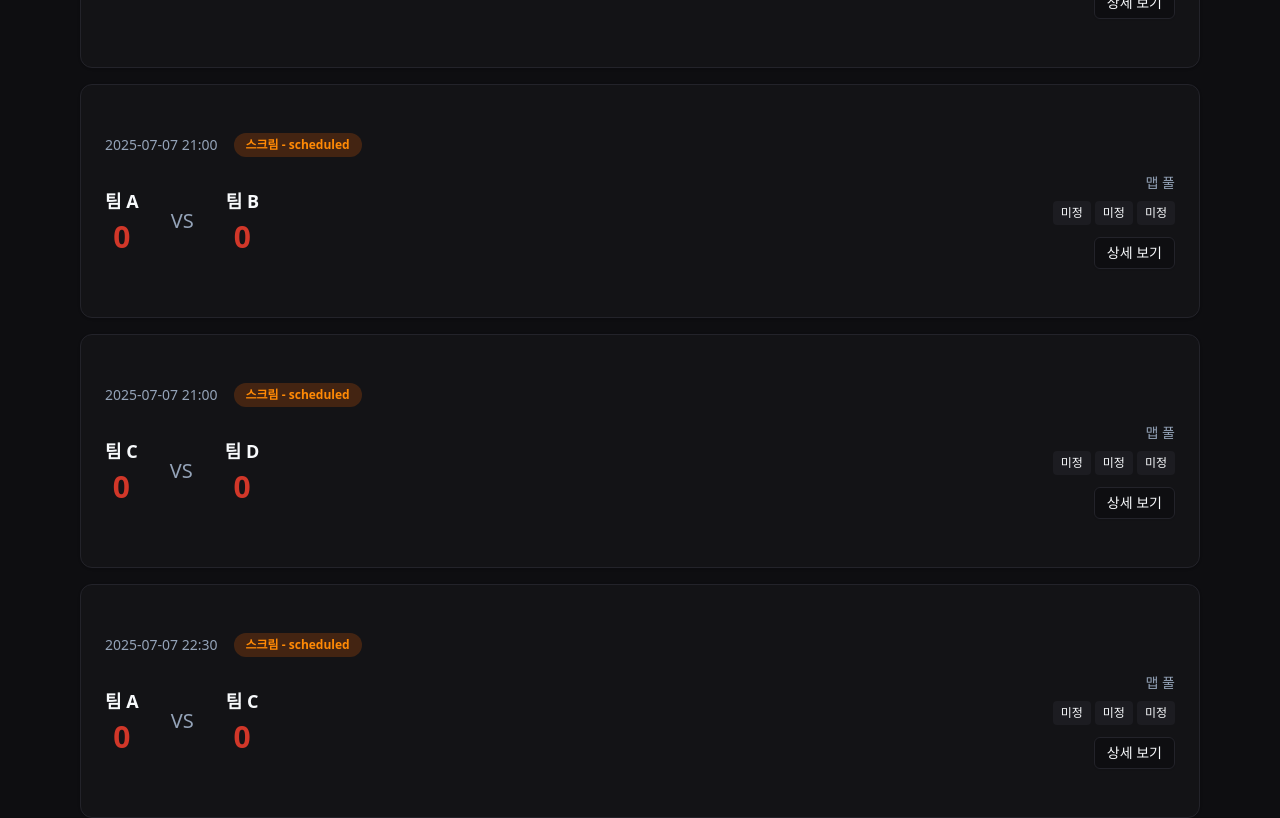
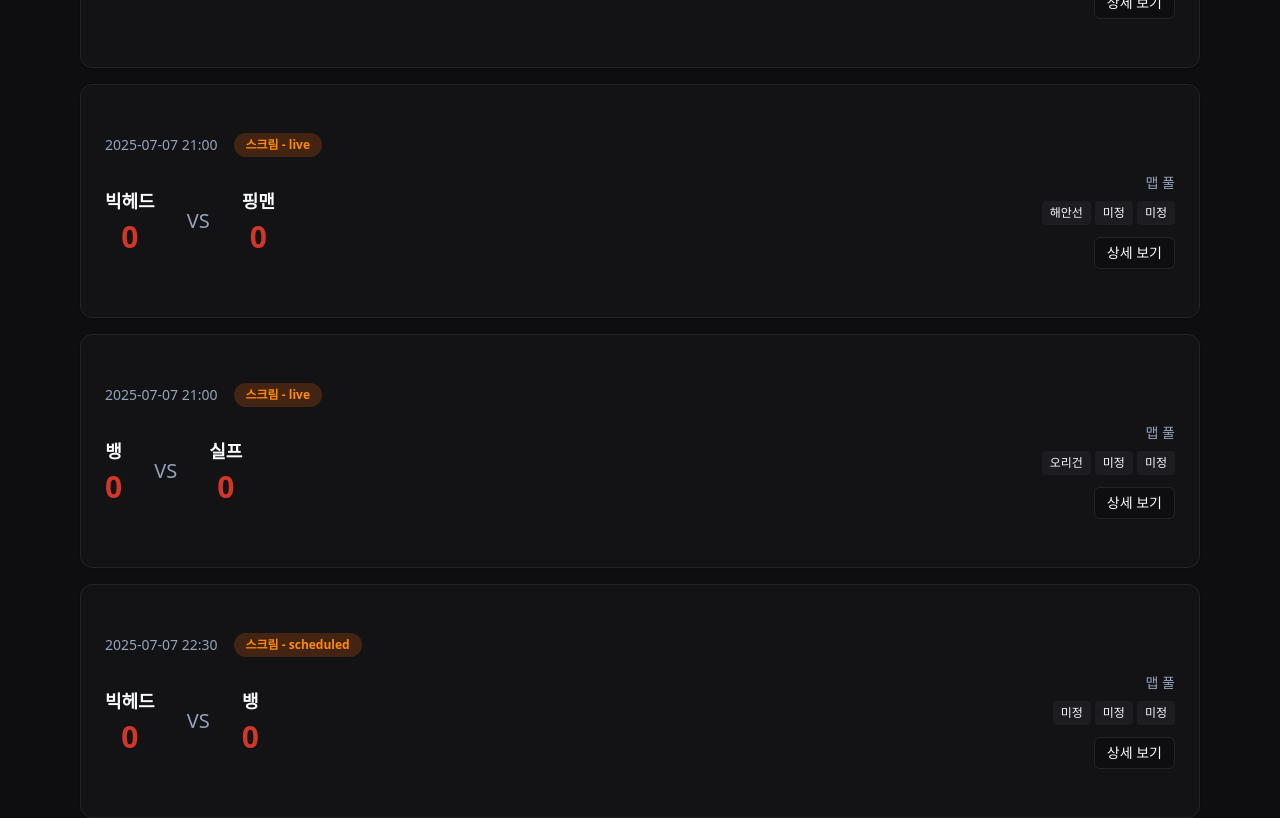
Before and after one commit to k-redstone/siege_king, a Next.js app: page /match-records in a window 1280 px wide. Shown: the part 1340-2158 px from the top of the page. Built offline with nearby package versions, Linux system fonts and the light colour scheme; no server answers.

Commit message:
chore: 매치 정보 반영

```diff
--- a/src/constants/matchDetail.ts
+++ b/src/constants/matchDetail.ts
@@ -58,12 +58,12 @@ export const DETAIL_MATCH_INFO: IDetailMatchInfo[] = [
     date: '2025-07-07',
     time: '21:00',
     stage: '스크림',
-    teamA: '팀 A',
-    teamB: '팀 B',
+    teamA: '빅헤드',
+    teamB: '핑맨',
     scoreA: 0,
     scoreB: 0,
-    status: 'scheduled',
-    maps: ['미정', '미정', '미정'],
+    status: 'live',
+    maps: ['해안선', '미정', '미정'],
     isScrim: true,
     sets: [],
   },
@@ -72,12 +72,12 @@ export const DETAIL_MATCH_INFO: IDetailMatchInfo[] = [
     date: '2025-07-07',
     time: '21:00',
     stage: '스크림',
-    teamA: '팀 C',
-    teamB: '팀 D',
+    teamA: '뱅',
+    teamB: '실프',
     scoreA: 0,
     scoreB: 0,
-    status: 'scheduled',
-    maps: ['미정', '미정', '미정'],
+    status: 'live',
+    maps: ['오리건', '미정', '미정'],
     isScrim: true,
     sets: [],
   },
@@ -86,8 +86,8 @@ export const DETAIL_MATCH_INFO: IDetailMatchInfo[] = [
     date: '2025-07-07',
     time: '22:30',
     stage: '스크림',
-    teamA: '팀 A',
-    teamB: '팀 C',
+    teamA: '빅헤드',
+    teamB: '뱅',
     scoreA: 0,
     scoreB: 0,
     status: 'scheduled',
@@ -100,8 +100,8 @@ export const DETAIL_MATCH_INFO: IDetailMatchInfo[] = [
     date: '2025-07-07',
     time: '22:30',
     stage: '스크림',
-    teamA: '팀 B',
-    teamB: '팀 D',
+    teamA: '핑맨',
+    teamB: '실프',
     scoreA: 0,
     scoreB: 0,
     status: 'scheduled',
```
